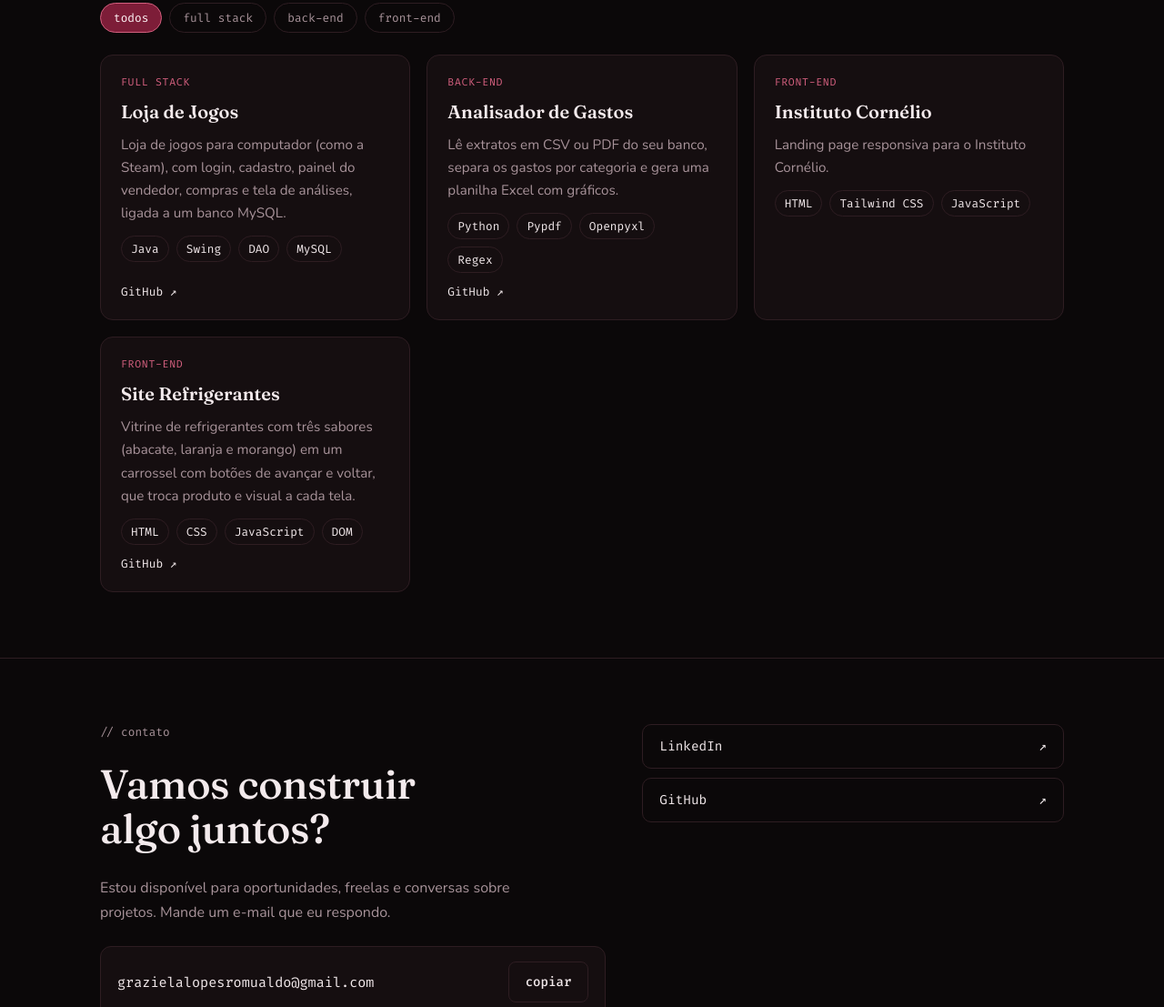
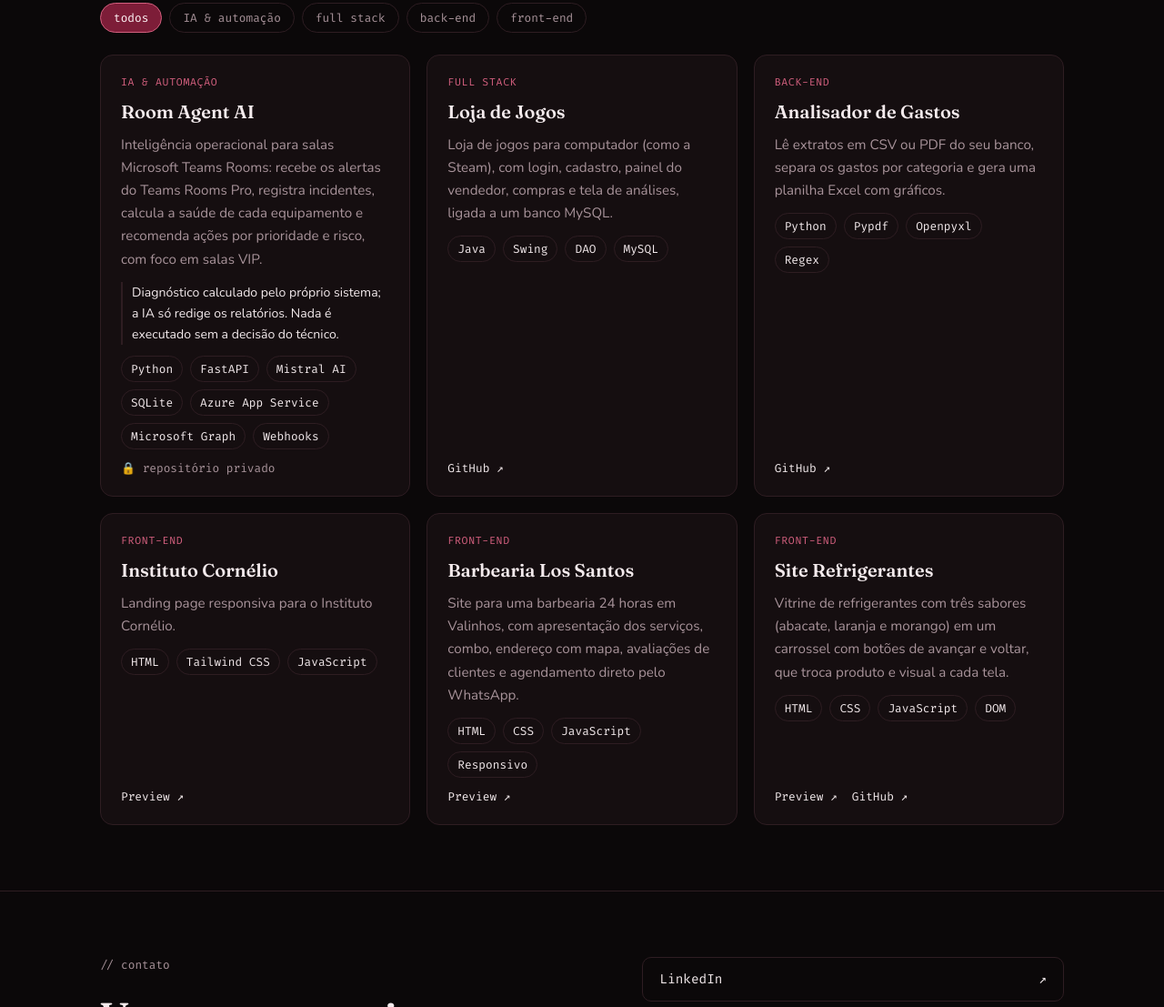
Before and after one commit to grazielagit1/portfolio, a plain HTML site: page index.html in a window 1280 px wide. Shown: the part 2300-3407 px from the top of the page at 91% size. Drawn offline with nearby package versions, Linux system fonts and the light colour scheme; animation ran at ten frames a second.

Commit message:
adicionei room agent ia

```diff
--- a/script.js
+++ b/script.js
@@ -17,6 +17,12 @@ const JOBS = [
 
 const PROJECTS = [
   {
+    nome: "Room Agent AI", categoria: "IA & automação", exemplo: false, privado: true,
+    descricao: "Inteligência operacional para salas Microsoft Teams Rooms: recebe os alertas do Teams Rooms Pro, registra incidentes, calcula a saúde de cada equipamento e recomenda ações por prioridade e risco, com foco em salas VIP.",
+    impacto: "Diagnóstico calculado pelo próprio sistema; a IA só redige os relatórios. Nada é executado sem a decisão do técnico.",
+    tags: ["Python", "FastAPI", "Mistral AI", "SQLite", "Azure App Service", "Microsoft Graph", "Webhooks"], preview: "", github: "",
+  },
+  {
     nome: "Loja de Jogos", categoria: "full stack", exemplo: false,
     descricao: "Loja de jogos para computador (como a Steam), com login, cadastro, painel do vendedor, compras e tela de análises, ligada a um banco MySQL.",
     impacto: "",
@@ -32,13 +38,19 @@ const PROJECTS = [
     nome: "Instituto Cornélio", categoria: "front-end", exemplo: false,
     descricao: "Landing page responsiva para o Instituto Cornélio.",
     impacto: "",
-    tags: ["HTML", "Tailwind CSS", "JavaScript"], preview: "", github: "",
+    tags: ["HTML", "Tailwind CSS", "JavaScript"], preview: "https://instituto-cornelio.vercel.app/", github: "",
+  },
+  {
+    nome: "Barbearia Los Santos", categoria: "front-end", exemplo: false,
+    descricao: "Site para uma barbearia 24 horas em Valinhos, com apresentação dos serviços, combo, endereço com mapa, avaliações de clientes e agendamento direto pelo WhatsApp.",
+    impacto: "",
+    tags: ["HTML", "CSS", "JavaScript", "Responsivo"], preview: "https://barbearia-los-santos-iota.vercel.app/", github: "",
   },
   {
     nome: "Site Refrigerantes", categoria: "front-end", exemplo: false,
     descricao: "Vitrine de refrigerantes com três sabores (abacate, laranja e morango) em um carrossel com botões de avançar e voltar, que troca produto e visual a cada tela.",
     impacto: "",
-    tags: ["HTML", "CSS", "JavaScript", "DOM"], preview: "", github: "https://github.com/grazielagit1/site-refrigerantes",
+    tags: ["HTML", "CSS", "JavaScript", "DOM"], preview: "https://refrigerantes-lovat.vercel.app/", github: "https://github.com/grazielagit1/site-refrigerantes",
   },
 ];
 /* ==== fim da área editável ==== */
@@ -75,6 +87,7 @@ function renderProjects(cat) {
       <div class="links">
         ${p.preview ? `<a href="${esc(p.preview)}" target="_blank" rel="noopener">Preview ↗</a>` : ""}
         ${p.github ? `<a href="${esc(p.github)}" target="_blank" rel="noopener">GitHub ↗</a>` : ""}
+        ${p.privado ? `<span class="private">🔒 repositório privado</span>` : ""}
       </div>
     </article>`).join("");
 }
--- a/style.css
+++ b/style.css
@@ -717,6 +717,10 @@ h3 {
   color: var(--accent);
 }
 
+.proj .private {
+  color: var(--muted);
+}
+
 .example {
   font: .7rem var(--f-mono);
   color: var(--muted);
```
